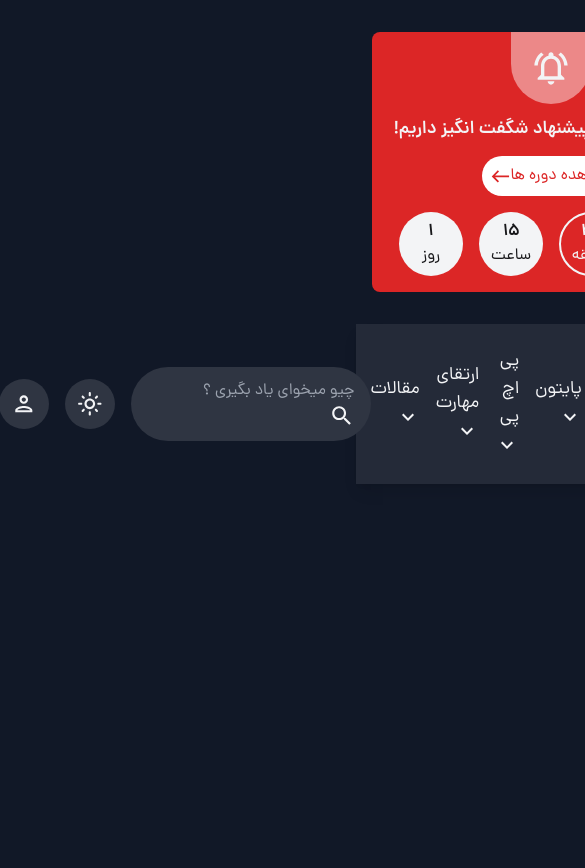
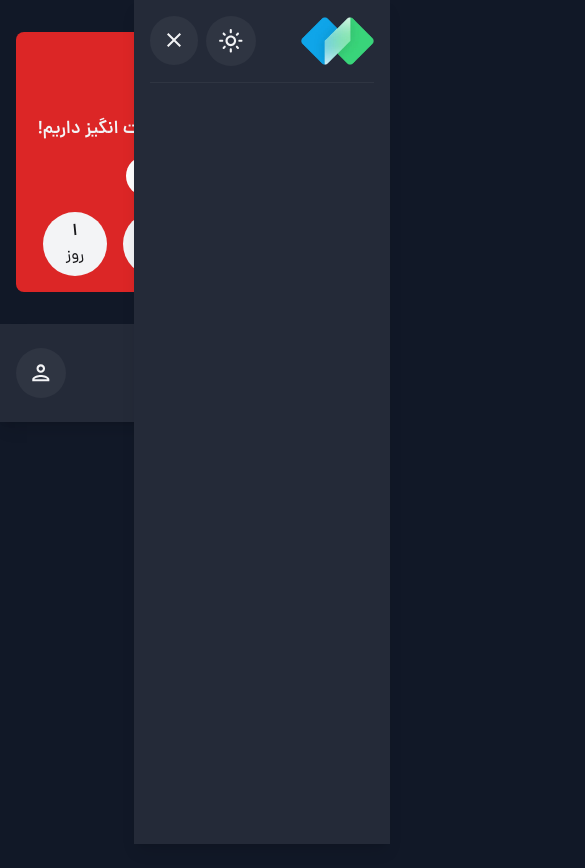
Before and after one commit to parsa-vesali/sabzlearn, a React (Vite) app: page / in a window 390 px wide. Shown: the top 868 px of the page, 585 px wide, since content can reach past the window. After the commit the page ends 844 px from the top, so only its background shows below. Built offline with nearby package versions, Linux system fonts and the light colour scheme.

Commit message:
navbar updated

```diff
--- a/src/Components/AccountBox.jsx
+++ b/src/Components/AccountBox.jsx
@@ -27,9 +27,9 @@ export default function AccountBox() {
                     }
                 </button>
 
-                <div className={`absolute shadow-lg bg-white  dark:bg-dark-700 space-y-2 top-16 left-0  w-72 py-3 px-4 text-zinc-700 dark:text-gray-100 rounded-xl border-t-4 border-t-green-500 transition-all delay-75 ${isShowBox ? 'visible opacity-100' : 'invisible opacity-0'} child:transition-colors  flex items-start flex-col `}>
+                <div className={`absolute shadow-lg bg-white  dark:bg-dark-700 space-y-2 top-16 left-0  w-72 py-3 px-4 text-zinc-700  dark:text-gray-100 rounded-xl border-t-4 border-t-green-500 transition-all delay-75 ${isShowBox ? 'visible opacity-100' : 'invisible opacity-0'} child:transition-colors  flex items-start flex-col `}>
 
-                    <div className="w-full flex items-center justify-staer gap-x-4 border-b border-b-neutral-200 dark:border-b-white/5 pb-4 ">
+                    <div className="w-full flex items-center justify-staer gap-x-4 border-b border-b-neutral-200 dark:border-b-white/5 pb-4 child-hover:text-gray-100">
                         <div className="">
                             <img className='rounded-full w-16 h-16' src="./images/profile.png" alt="" />
                         </div>
@@ -39,7 +39,7 @@ export default function AccountBox() {
                         </div>
                     </div>
 
-                    <div className='flex w-full flex-col gap-y-1 child-hover:bg-green-600 text-lg child:transition-all border-b border-b-neutral-200 dark:border-b-white/5 pb-4'>
+                    <div className='flex w-full flex-col gap-y-1 child-hover:bg-green-600 text-lg child-hover:text-gray-100 child:transition-all border-b border-b-neutral-200 dark:border-b-white/5 pb-4'>
                         <a href="#" className='flex items-center gap-x-2 py-3 rounded-lg px-2'>
                             <HomeOutlinedIcon />
                             پیشخوان
@@ -58,7 +58,7 @@ export default function AccountBox() {
                         </a>
                     </div>
 
-                    <div className="flex w-full flex-col gap-y-1 child-hover:bg-red-600 text-lg child:transition-all">
+                    <div className="flex w-full flex-col gap-y-1 child-hover:bg-red-600  child-hover:text-gray-100 text-lg child:transition-all">
                         <a href="#" className='flex items-center gap-x-2 py-3 rounded-lg px-2 '>
                             <PowerSettingsNewOutlinedIcon />
                             خروج
--- a/src/Components/NavBar.jsx
+++ b/src/Components/NavBar.jsx
@@ -1,16 +1,25 @@
-import React from 'react'
+import React, { useState } from 'react'
 import { MenuCategory } from "../Constant";
 import KeyboardArrowDownOutlinedIcon from '@mui/icons-material/KeyboardArrowDownOutlined';
 import SearchOutlinedIcon from '@mui/icons-material/SearchOutlined';
-
+import MenuIcon from '@mui/icons-material/Menu';
 import ChangeTheme from './ChangeTheme';
 import AccountBox from './AccountBox';
-
+import CloseIcon from '@mui/icons-material/Close';
 
 export default function NavBar() {
+
+    const [isShowMenu, setIsShowMenu] = useState(true)
+
+    const clickHanlder = () => {
+        setIsShowMenu(!isShowMenu)
+    }
+
     return (
-        <div className='container shadow-lg bg-white dark:bg-dark-700 py-6 flex items-center justify-between'>
-
+        <>
+            {/* NAVBAR DESKTOP */}
+            <div className='shadow-lg bg-white dark:bg-dark-700 py-6 hidden lg:flex '>
+                <div className="container flex items-center justify-between">
                     {/* menu and logo */}
                     <div className="flex items-center justify-center gap-x-8">
                         {/* LOGO */}
@@ -19,7 +28,7 @@ export default function NavBar() {
                         </a>
 
                         {/* MENU */}
-                <ul className=' text-lg child:dark:text-gray-100 child-hover:text-green-500 child:transition-all flex items-center justify-center gap-x-4'>
+                        <ul className='text-base xl:text-lg child:dark:text-gray-100 child-hover:text-green-500 child:transition-all flex items-center justify-center gap-x-2 xl:gap-x-4'>
                             {
                                 MenuCategory.map(item => (
                                     <li key={item.id} className='relative group'>
@@ -48,7 +57,7 @@ export default function NavBar() {
                     <div className="flex items-center justify-center gap-x-4">
 
                         {/* SEARCH BAR */}
-                <div className="relative bg-gray-200 dark:bg-dark-500 py-3 px-4   rounded-full overflow-hidden text-slate-500  dark:text-gray-100 ">
+                        <div className="relative bg-gray-200 dark:bg-dark-500 py-3 px-2 xl:px-4   rounded-full overflow-hidden text-slate-500  dark:text-gray-100 ">
                             <input type="text" className='bg-transparent outline-none border-none' placeholder='چیو میخوای یاد بگیری ؟' />
                             <span className=' cursor-pointer '>
                                 <SearchOutlinedIcon style={{ fontSize: '1.6rem' }} />
@@ -64,5 +73,51 @@ export default function NavBar() {
 
                     </div>
                 </div>
+            </div>
+
+            {/* NAVBAR MOBILE */}
+            <div className="flex lg:hidden shadow-lg bg-white dark:bg-dark-700 py-6">
+
+                <div className="container flex items-center justify-between">
+
+                    <button onClick={clickHanlder} className='dark:bg-dark-500 bg-gray-200 text-slate-500   dark:text-gray-100 cursor-pointer p-3 rounded-full'>
+                        <MenuIcon />
+                    </button>
+
+                    {/* SIDEBAR */}
+                    <div className={` ${isShowMenu ? 'right-0 opacity-100' : '-right-64 opacity-0'} dark:bg-dark-700 bg-gray-100  shadow-lg w-64 overflow-y-auto fixed top-0 bottom-0 z-50 p-4.5 transition-all  p-4`}>
+                        {/* HEADER SIDEBAR */}
+
+                        <div className="flex items-center justify-between  border-b border-b-neutral-200 dark:border-b-white/5 pb-4">
+                            {/* LOGO */}
+                            <a href="#">
+                                <img src="./images/logo.webp" className='h-12' alt="logo" />
+                            </a>
+
+                            <div className="flex items-center gap-x-2">
+                                <ChangeTheme />
+
+                                <button onClick={clickHanlder} className='dark:bg-dark-500 bg-gray-200 text-slate-500   dark:text-gray-100 cursor-pointer p-3 rounded-full'>
+                                    <CloseIcon />
+                                </button>
+                            </div>
+                        </div>
+                    </div>
+
+                    <div className="">
+                        {/* LOGO */}
+                        <a href="#">
+                            <img src="./images/logo.webp" className='h-12' alt="logo" />
+                        </a>
+                    </div>
+
+                    <div className="">
+                        <AccountBox />
+                    </div>
+                </div>
+
+
+            </div>
+        </>
     )
 }
--- a/tailwind.config.js
+++ b/tailwind.config.js
@@ -20,7 +20,7 @@ export default {
           DEFAULT: '1rem',
           sm: '1rem',
           lg: '1rem',
-          xl: '2rem',
+          xl: '1rem',
           '2xl': '8rem',
         },
       },
```
Lines whose indentation alone changed are shown as unchanged.
